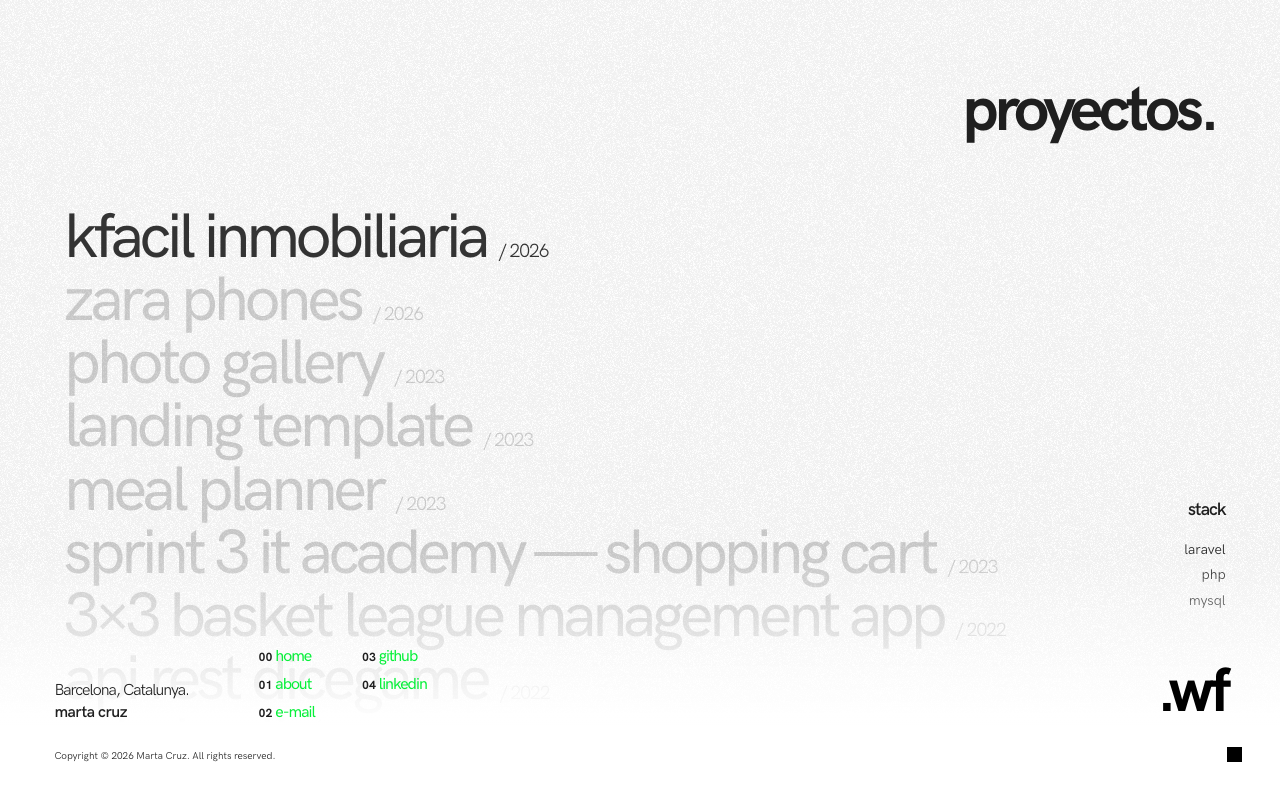
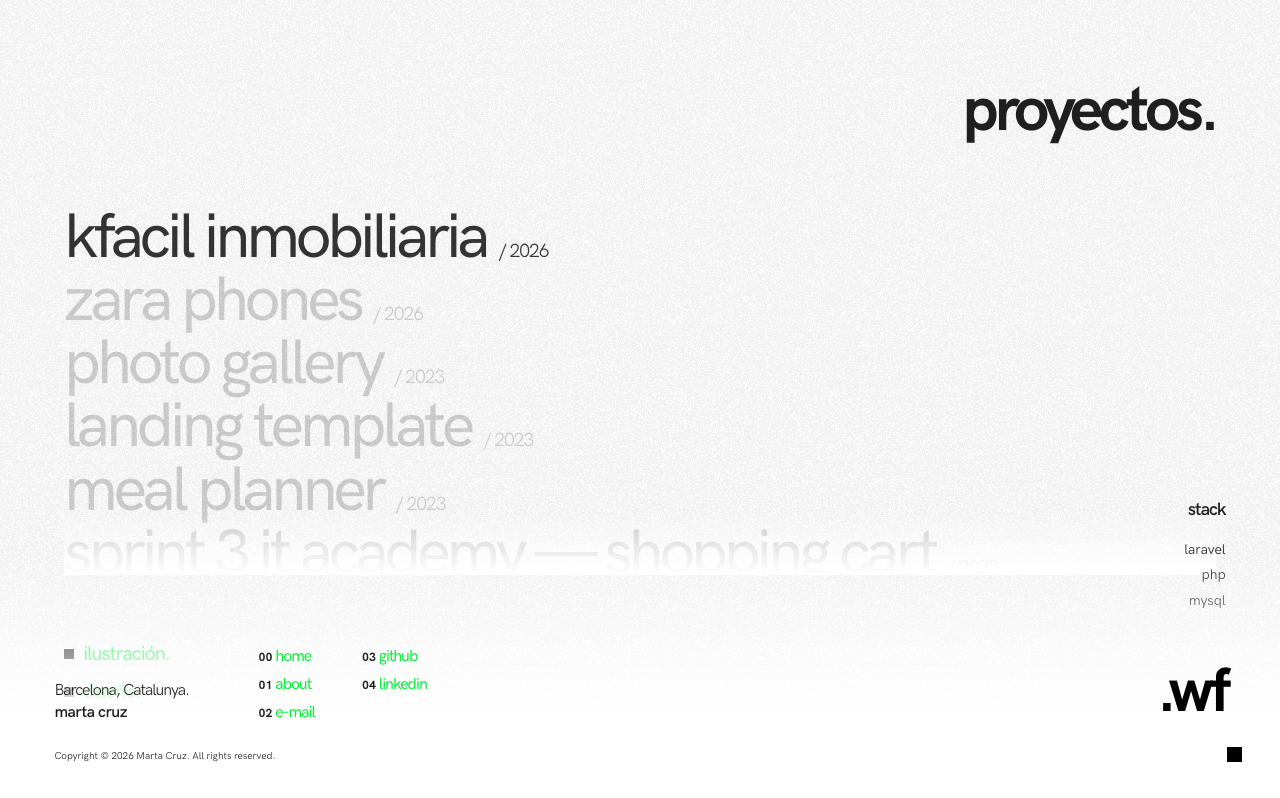
Before and after one commit to wavesforweirdos/wavesforweirdos, a React (Vite) app: page /proyectos in a window 1280 px wide. Shown: the top 798 px of the page. Built offline with nearby package versions, Linux system fonts and the light colour scheme.

Commit message:
fix: limita la altura del listado de proyectos con scroll interno y degradado para que el menú de categorías sea siempre visible

```diff
--- a/src/pages/Projects/Projects.jsx
+++ b/src/pages/Projects/Projects.jsx
@@ -22,6 +22,7 @@ function Projects() {
     <div className="projects">
       <span className="projects__kicker">proyectos.</span>
 
+      <div className="projects__list-wrap">
         <ol className="projects__list">
           {sorted.map((project) => (
             <li
@@ -36,6 +37,8 @@ function Projects() {
             </li>
           ))}
         </ol>
+        <div className="projects__list-fade" aria-hidden="true" />
+      </div>
 
       <nav className="projects__categories" aria-label="Otras áreas de trabajo">
         <a href={profile.contact.behance} target="_blank" rel="noreferrer">
--- a/src/pages/Projects/Projects.scss
+++ b/src/pages/Projects/Projects.scss
@@ -12,8 +12,29 @@
     text-align: right;
   }
 
+  // Altura máxima con scroll interno: así el menú de categorías queda
+  // siempre visible por encima del footer, aunque el listado sea largo.
+  &__list-wrap {
+    position: relative;
+    max-height: 46vh;
+    overflow: hidden;
+  }
+
   &__list {
     list-style: none;
+    max-height: 100%;
+    overflow-y: auto;
+    padding-right: var(--space-2);
+  }
+
+  &__list-fade {
+    position: absolute;
+    left: 0;
+    right: 0;
+    bottom: 0;
+    height: 4rem;
+    background: linear-gradient(to bottom, transparent, var(--bg));
+    pointer-events: none;
   }
 
   &__item {
```
Lines whose indentation alone changed are shown as unchanged.
